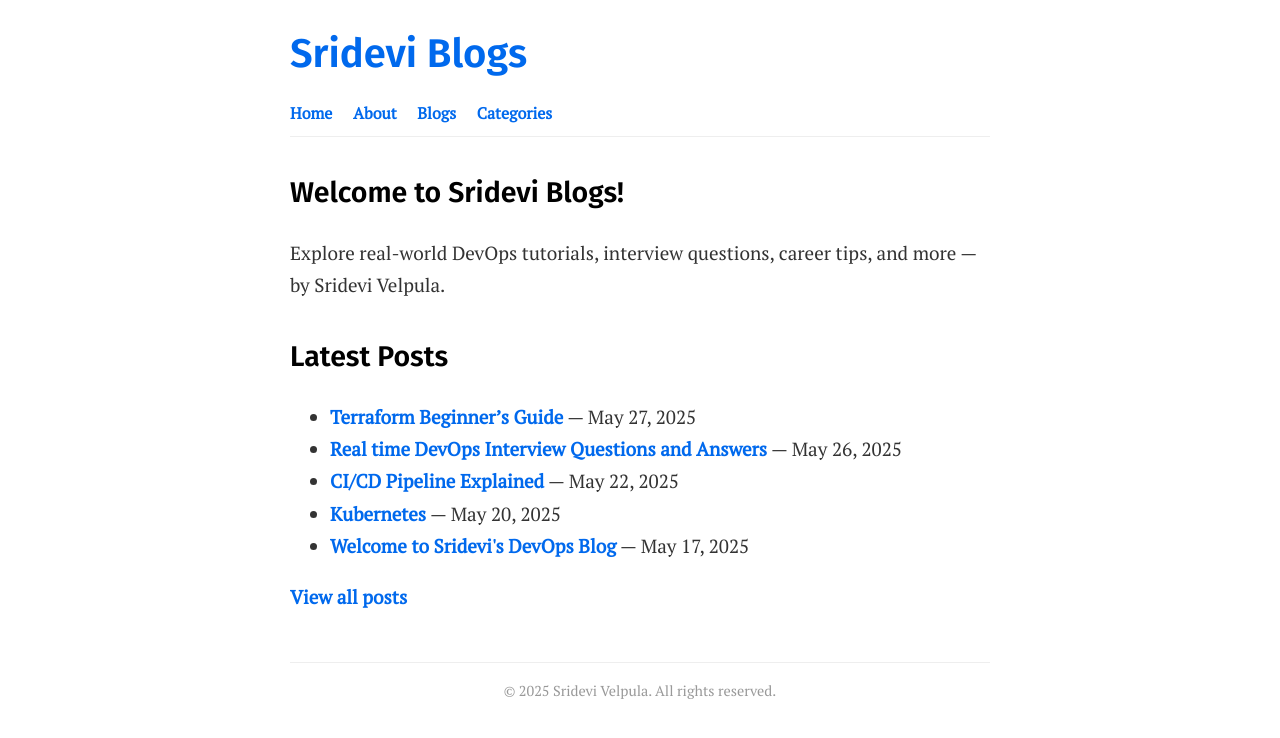
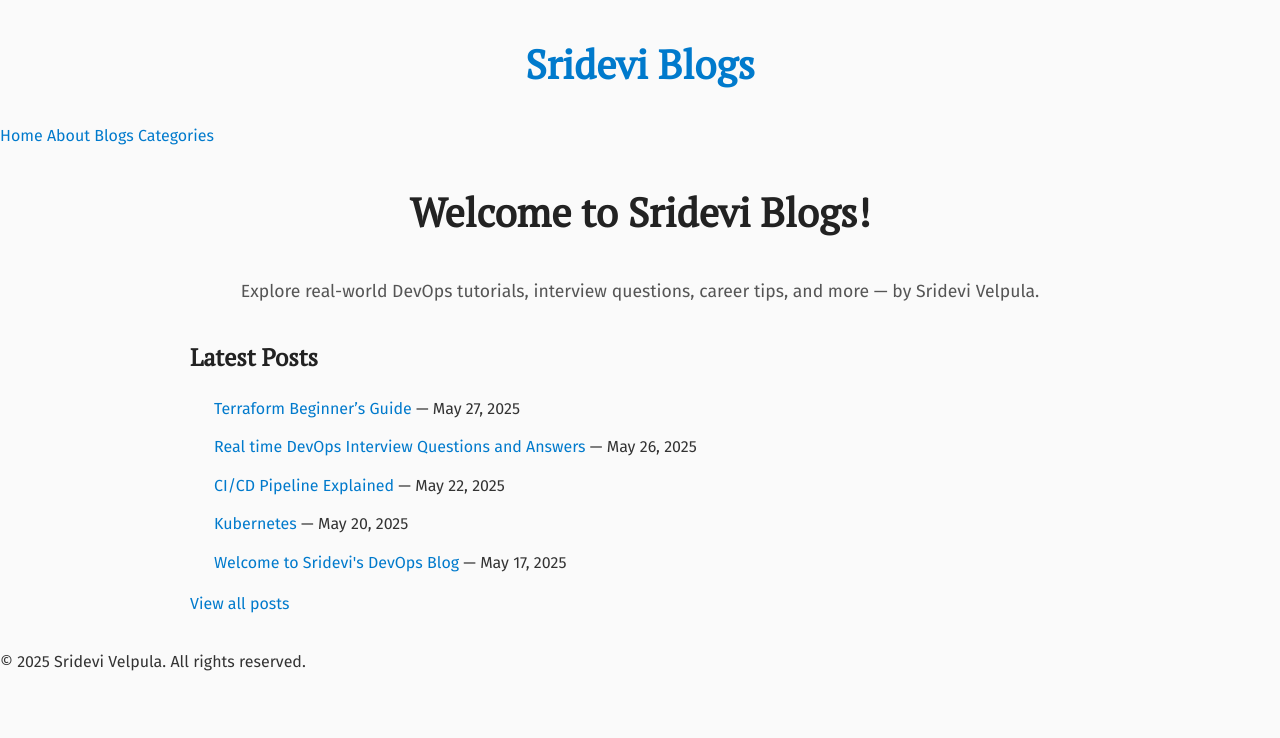
Before and after one commit to srideviblogs/srideviblogs.github.io, a Jekyll site: the page built from index.md, in a window 1280 px wide. Shown: the top 738 px of the page. Built offline with Jekyll 4.4.1, drawn with Linux system fonts in a browser that asks for light colours.

Commit message:
Update custom.css

```diff
--- a/assets/css/custom.css
+++ b/assets/css/custom.css
@@ -1,134 +1,120 @@
-/* Import Google Fonts */
-@import url('https://fonts.googleapis.com/css2?family=PT+Serif&family=Fira+Sans&display=swap');
-
-/* Body styling */
+/* General body and typography */
 body {
-  font-family: 'PT Serif', serif;
-  font-size: 19px;
-  line-height: 1.7;
-  font-weight: 400;
+  font-family: 'Fira Sans', Arial, sans-serif;
+  line-height: 1.6;
+  margin: 0;
+  padding: 0;
+  background-color: #fafafa;
   color: #333;
-  background-color: #fff;
-  margin: 0 auto;
-  max-width: 700px;
-  padding: 20px;
-  -webkit-font-smoothing: antialiased;
-  -moz-osx-font-smoothing: grayscale;
 }
 
-/* Headings */
-h1, h2, h3, h4, h5, h6 {
-  font-family: 'Fira Sans', sans-serif;
-  font-weight: 600;
-  color: #000;
-  margin-top: 2rem;
-  margin-bottom: 1rem;
+h1, h2, h3 {
+  font-family: 'PT Serif', serif;
+  color: #222;
 }
 
-/* Links */
 a {
-  color: #0069ed;
+  color: #007acc;
   text-decoration: none;
-  font-weight: 600;
 }
 
 a:hover {
   text-decoration: underline;
 }
 
-/* Header */
-header.site-header {
-  border-bottom: 1px solid #eee;
-  margin-bottom: 2rem;
-  padding-bottom: 0.5rem;
+.site-main {
+  max-width: 900px;
+  margin: 2rem auto;
+  padding: 0 1rem;
 }
 
-/* Site title in header */
-.site-header h1 {
-  font-family: 'Fira Sans', sans-serif;
-  font-weight: 700;
-  font-size: 2.5rem;
-  margin: 0;
+/* Welcome intro section */
+.welcome-intro p {
+  font-size: 1.1rem;
+  color: #555;
 }
 
-/* Navigation */
-.site-nav {
-  margin-top: 0.5rem;
+/* Latest posts */
+.latest-posts ul {
+  list-style: none;
+  padding-left: 0;
+}
+
+.latest-posts li {
+  margin-bottom: 0.8rem;
+}
+
+/* Categories list */
+.category-list {
+  display: flex;
+  flex-wrap: wrap;
+  gap: 1rem;
+}
+
+.category-card {
+  border: 1px solid #ccc;
+  padding: 1rem;
+  width: 180px;
+  border-radius: 6px;
+  background-color: white;
+  box-shadow: 0 2px 5px rgb(0 0 0 / 0.05);
+  text-align: center;
+}
+
+.category-link {
+  font-weight: 600;
+  font-size: 1.2rem;
+  color: #007acc;
+  display: block;
+  margin-bottom: 0.5rem;
+}
+
+.category-card p {
+  margin: 0;
+  font-size: 0.9rem;
+  color: #666;
+}
+
+/* Category page post list */
+ul {
+  list-style-type: disc;
+  margin-left: 1.5rem;
+}
+
+li {
+  margin-bottom: 0.5rem;
+}
+
+/* Back to categories button */
+.btn-back {
+  display: inline-block;
+  margin-top: 1.5rem;
+  padding: 0.5rem 1rem;
+  background-color: #007acc;
+  color: white;
+  border-radius: 4px;
+  text-decoration: none;
   font-weight: 600;
 }
 
-.site-nav a {
-  margin-right: 1rem;
-  font-size: 1rem;
+.btn-back:hover {
+  background-color: #005ea2;
 }
 
-/* Post list styling */
-.post-list article {
-  border-bottom: 1px solid #eee;
-  padding-bottom: 1rem;
-  margin-bottom: 1rem;
+/* Blogs page styling */
+ul li p {
+  margin: 0.3rem 0 1rem 0;
+  color: #555;
 }
 
-.post-list article:last-child {
-  border-bottom: none;
-  margin-bottom: 0;
-  padding-bottom: 0;
-}
-
-/* Post excerpt */
-.post-list .excerpt {
-  color: #666;
-  font-size: 1rem;
-}
-
-/* Footer */
-.site-footer {
-  margin-top: 3rem;
-  border-top: 1px solid #eee;
-  padding-top: 1rem;
-  font-size: 0.9rem;
-  color: #999;
+/* 404 page */
+h1 {
+  margin-top: 2rem;
+  font-size: 2.5rem;
   text-align: center;
 }
 
-/* Main page content for better readability */
-.page-content {
-  font-size: 19px;
-  font-weight: 400;
-  line-height: 1.7;
-  letter-spacing: 0.02em;
-  color: #333;
-  -webkit-font-smoothing: antialiased;
-  -moz-osx-font-smoothing: grayscale;
+p {
+  text-align: center;
+  font-size: 1.2rem;
 }
-
-/* Responsive adjustments */
-@media screen and (max-width: 768px) {
-  body {
-    max-width: 100%;
-    padding: 15px;
-  }
-
-  .site-header h1 {
-    font-size: 2rem;
-  }
-}
-
-.category-badge {
-  background-color: #f0f0f0;
-  padding: 4px 8px;
-  margin-right: 5px;
-  border-radius: 5px;
-  font-size: 0.85rem;
-  text-decoration: none;
-  color: #333;
-}
-
-.tag-badge {
-  background-color: #e6f7ff;
-  padding: 3px 7px;
-  margin: 2px;
-  border-radius: 4px;
-  font-size: 0.75rem;
-  display: inline-block;
-}
```
